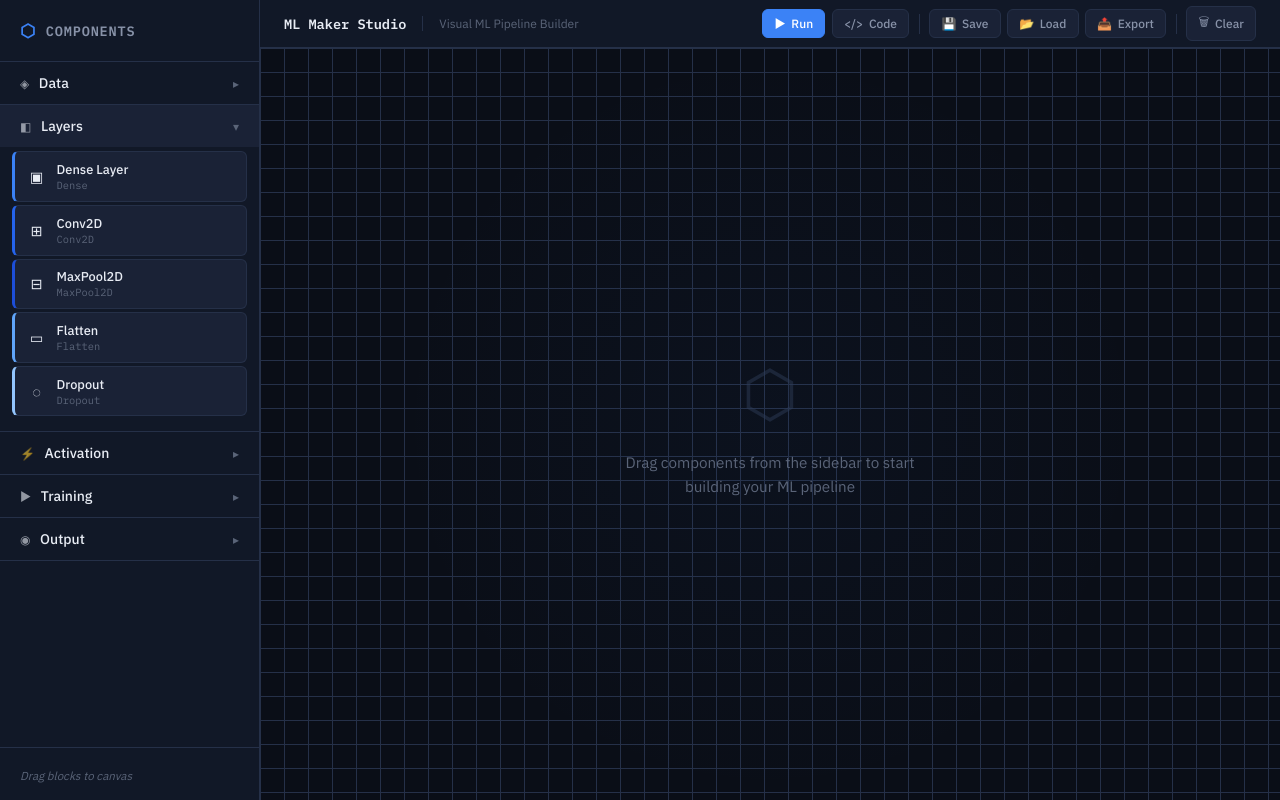
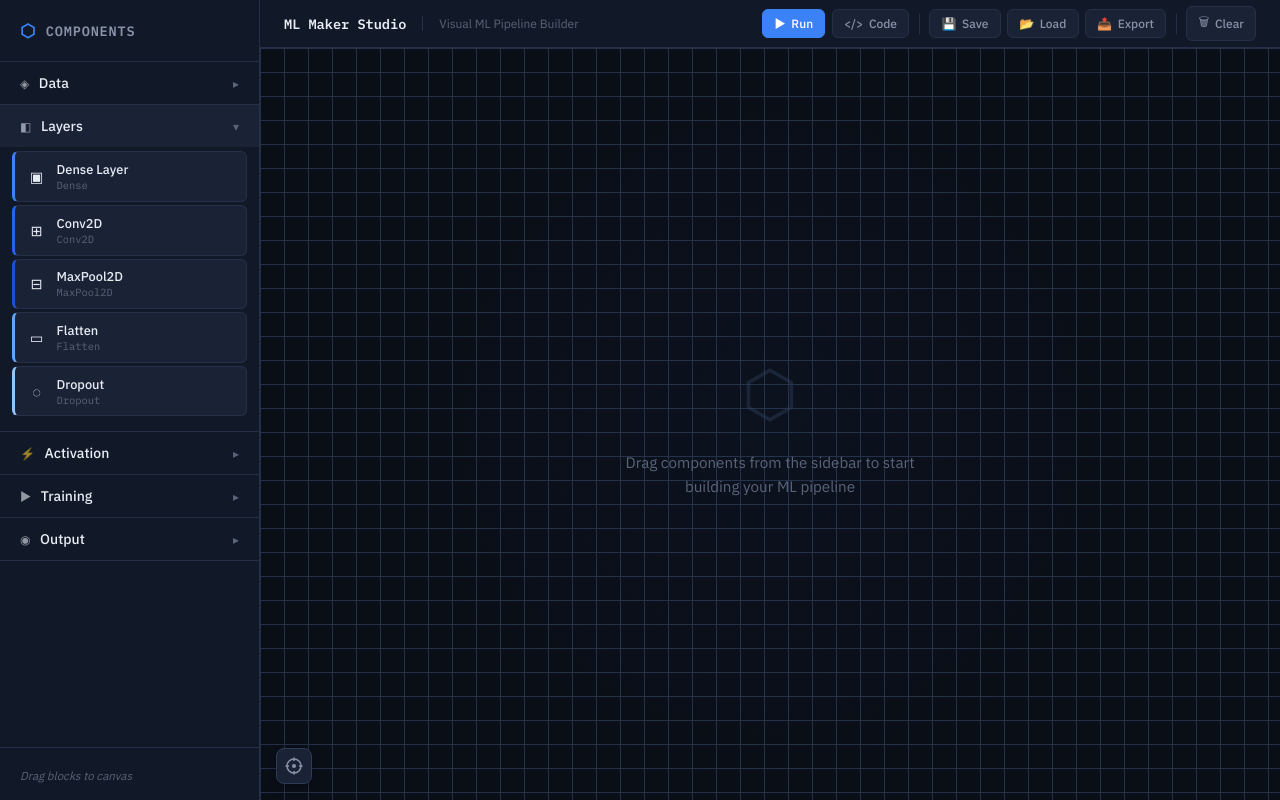
Before and after one commit to CameronSilverman/ML-Mechanics, a React (Create React App) app in the folder client/: page /whiteboard in a window 1280 px wide. Built offline with nearby package versions, Linux system fonts and the light colour scheme.

Commit message:
Made canvas infinitely pannable with mouse and add recenter button

```diff
--- a/client/src/components/Canvas.js
+++ b/client/src/components/Canvas.js
@@ -1,4 +1,4 @@
-import React, { useState, useCallback, useRef } from "react";
+import React, { useState, useCallback, useRef, useEffect } from "react";
 import { useDrop } from "react-dnd";
 import CanvasBlock from "./CanvasBlock";
 import ContextMenu from "./ContextMenu";
@@ -10,6 +10,8 @@ import { validateConnection } from "../utils/connectionRules";
 let idCounter = 0;
 export const setIdCounter = (val) => { idCounter = val; };
 export const getIdCounter = () => idCounter;
+
+const PAN_CLICK_THRESHOLD = 4;
 
 const Canvas = ({
   blocks,
@@ -23,9 +25,19 @@ const Canvas = ({
   const [selectedId, setSelectedId] = useState(null);
   const [pendingConnection, setPendingConnection] = useState(null);
   const [mousePos, setMousePos] = useState(null);
+
+  // Panning state
+  const [pan, setPan] = useState({ x: 0, y: 0 });
+  const [isPanning, setIsPanning] = useState(false);
+  const panStartRef = useRef({ x: 0, y: 0, panX: 0, panY: 0 });
+  const panRef = useRef({ x: 0, y: 0 });
+  const didPanRef = useRef(false);
   const canvasRef = useRef(null);
 
-  // Build a blockDefs map for ConnectionLayer
+  useEffect(() => {
+    panRef.current = pan;
+  }, [pan]);
+
   const blockDefs = {};
   for (const b of blocks) {
     const def = getComponentDef(b.type);
@@ -43,8 +55,6 @@ const Canvas = ({
       x,
       y,
       properties: { ...componentDef.defaults },
-      // outputs: { [portId]: { targetBlockId, targetPort } },
-      // inputs:  { [portId]: { sourceBlockId, sourcePort } },
       connectedOutputs: {},
       connectedInputs: {},
     };
@@ -106,11 +116,12 @@ const Canvas = ({
       const offset = monitor.getClientOffset();
       const canvasEl = document.getElementById("canvas");
       const canvasRect = canvasEl.getBoundingClientRect();
-      const x = offset.x - canvasRect.left + canvasEl.scrollLeft;
-      const y = offset.y - canvasRect.top + canvasEl.scrollTop;
+      const currentPan = panRef.current;
 
       if (item.componentDef) {
-        addBlock(item.componentDef, x - 80, y - 20);
+        const x = offset.x - canvasRect.left - currentPan.x - 80;
+        const y = offset.y - canvasRect.top - currentPan.y - 20;
+        addBlock(item.componentDef, x, y);
       } else if (item.id) {
         const delta = monitor.getDifferenceFromInitialOffset();
         moveBlock(item.id, item.x + delta.x, item.y + delta.y);
@@ -118,31 +129,80 @@ const Canvas = ({
     },
   });
 
-  // Connection interaction handlers
+  const handleMouseDown = useCallback((e) => {
+    if (pendingConnection) return;
+    if (e.button !== 0) return;
+
+    const t = e.target;
+    const isCanvasBg =
+      t.id === "canvas" ||
+      t.classList.contains("canvas-world") ||
+      t.classList.contains("canvas-placeholder") ||
+      t.classList.contains("canvas-placeholder-icon") ||
+      t.classList.contains("canvas-placeholder-text") ||
+      t.tagName === "svg";
+
+    if (!isCanvasBg) return;
+
+    setIsPanning(true);
+    didPanRef.current = false;
+    panStartRef.current = {
+      x: e.clientX,
+      y: e.clientY,
+      panX: pan.x,
+      panY: pan.y,
+    };
+  }, [pan, pendingConnection]);
+
+  const handleMouseMove = useCallback((e) => {
+    // Panning
+    if (isPanning) {
+      const dx = e.clientX - panStartRef.current.x;
+      const dy = e.clientY - panStartRef.current.y;
+      if (Math.abs(dx) > PAN_CLICK_THRESHOLD || Math.abs(dy) > PAN_CLICK_THRESHOLD) {
+        didPanRef.current = true;
+      }
+      setPan({
+        x: panStartRef.current.panX + dx,
+        y: panStartRef.current.panY + dy,
+      });
+      return;
+    }
+
+    // Connection dragging
+    if (!pendingConnection) return;
+    const canvasEl = document.getElementById("canvas");
+    const rect = canvasEl.getBoundingClientRect();
+    setMousePos({
+      x: e.clientX - rect.left - panRef.current.x,
+      y: e.clientY - rect.top - panRef.current.y,
+    });
+  }, [isPanning, pendingConnection]);
+
+  const handleMouseUp = useCallback(() => {
+    if (isPanning) {
+      setIsPanning(false);
+      return;
+    }
+    if (pendingConnection) {
+      setPendingConnection(null);
+      setMousePos(null);
+    }
+  }, [isPanning, pendingConnection]);
+
   const handlePortMouseDown = useCallback((e, blockId, portId) => {
     const block = blocks.find((b) => b.id === blockId);
     if (!block) return;
     const canvasEl = document.getElementById("canvas");
     const rect = canvasEl.getBoundingClientRect();
-    // Approximate port position: output port is on the right side of the block
-    const portX = block.x + 170 + 6; // BLOCK_WIDTH + PORT_RADIUS
-    const portY = block.y + 16; // HEADER_HEIGHT / 2
+    const portX = block.x + 170 + 6;
+    const portY = block.y + 16;
     setPendingConnection({ blockId, portId, x: portX, y: portY });
     setMousePos({
-      x: e.clientX - rect.left + canvasEl.scrollLeft,
-      y: e.clientY - rect.top + canvasEl.scrollTop,
+      x: e.clientX - rect.left - panRef.current.x,
+      y: e.clientY - rect.top - panRef.current.y,
     });
   }, [blocks]);
-
-  const handleCanvasMouseMove = useCallback((e) => {
-    if (!pendingConnection) return;
-    const canvasEl = document.getElementById("canvas");
-    const rect = canvasEl.getBoundingClientRect();
-    setMousePos({
-      x: e.clientX - rect.left + canvasEl.scrollLeft,
-      y: e.clientY - rect.top + canvasEl.scrollTop,
-    });
-  }, [pendingConnection]);
 
   const handlePortMouseUp = useCallback((toBlockId, toPortId) => {
     if (!pendingConnection) return;
@@ -193,13 +253,6 @@ const Canvas = ({
     setMousePos(null);
   }, [pendingConnection, blocks, connections, setConnections, setBlocks, onToast]);
 
-  const handleCanvasMouseUp = useCallback(() => {
-    if (pendingConnection) {
-      setPendingConnection(null);
-      setMousePos(null);
-    }
-  }, [pendingConnection]);
-
   const handleDeleteConnection = useCallback((connId) => {
     const conn = connections.find((c) => c.id === connId);
     if (conn) {
@@ -240,12 +293,10 @@ const Canvas = ({
       return;
     }
 
-    // Clean block-embedded data on both sides of every removed connection
     setBlocks((prev) =>
       prev.map((b) => {
         let updated = { ...b };
         for (const conn of matching) {
-          // Clean the source block's output array
           if (conn.fromBlockId === updated.id && updated.connectedOutputs[conn.fromPort]) {
             const filtered = updated.connectedOutputs[conn.fromPort].filter(
               (t) => !(t.targetBlockId === conn.toBlockId && t.targetPort === conn.toPort)
@@ -257,7 +308,6 @@ const Canvas = ({
               updated = { ...updated, connectedOutputs: { ...updated.connectedOutputs, [conn.fromPort]: filtered } };
             }
           }
-          // Clean the target block's input entry
           if (conn.toBlockId === updated.id) {
             const { [conn.toPort]: _, ...rest } = updated.connectedInputs;
             updated = { ...updated, connectedInputs: rest };
@@ -280,9 +330,32 @@ const Canvas = ({
   };
 
   const handleCanvasClick = () => {
+    // Suppress click if we just finished a pan drag
+    if (didPanRef.current) {
+      didPanRef.current = false;
+      return;
+    }
     setSelectedId(null);
     setContextMenu(null);
   };
+
+  const handleRecenter = useCallback((e) => {
+    e.stopPropagation();
+    if (blocks.length === 0) {
+      setPan({ x: 0, y: 0 });
+      return;
+    }
+    const canvasEl = document.getElementById("canvas");
+    const rect = canvasEl.getBoundingClientRect();
+    const minX = Math.min(...blocks.map((b) => b.x));
+    const maxX = Math.max(...blocks.map((b) => b.x + 170));
+    const minY = Math.min(...blocks.map((b) => b.y));
+    const maxY = Math.max(...blocks.map((b) => b.y + 100));
+    setPan({
+      x: rect.width / 2 - (minX + maxX) / 2,
+      y: rect.height / 2 - (minY + maxY) / 2,
+    });
+  }, [blocks]);
 
   const setRef = useCallback(
     (node) => {
@@ -296,10 +369,16 @@ const Canvas = ({
     <div
       id="canvas"
       ref={setRef}
-      className="canvas"
+      className={`canvas${isPanning ? " canvas-panning" : ""}`}
+      style={{ backgroundPosition: `${pan.x}px ${pan.y}px` }}
       onClick={handleCanvasClick}
-      onMouseMove={handleCanvasMouseMove}
-      onMouseUp={handleCanvasMouseUp}
+      onMouseDown={handleMouseDown}
+      onMouseMove={handleMouseMove}
+      onMouseUp={handleMouseUp}
+    >
+      <div
+        className="canvas-world"
+        style={{ transform: `translate(${pan.x}px, ${pan.y}px)` }}
       >
         <ConnectionLayer
           blocks={blocks}
@@ -309,15 +388,6 @@ const Canvas = ({
           blockDefs={blockDefs}
           onDeleteConnection={handleDeleteConnection}
         />
-
-      {blocks.length === 0 && !pendingConnection && (
-        <div className="canvas-placeholder">
-          <div className="canvas-placeholder-icon">⬡</div>
-          <div className="canvas-placeholder-text">
-            Drag components from the sidebar to start building your ML pipeline
-          </div>
-        </div>
-      )}
 
         {blocks.map((block) => (
           <CanvasBlock
@@ -330,6 +400,31 @@ const Canvas = ({
             onPortContextMenu={handlePortContextMenu}
           />
         ))}
+      </div>
+      {blocks.length === 0 && !pendingConnection && (
+        <div className="canvas-placeholder">
+          <div className="canvas-placeholder-icon">⬡</div>
+          <div className="canvas-placeholder-text">
+            Drag components from the sidebar to start building your ML pipeline
+          </div>
+        </div>
+      )}
+
+      {/* Recenter button — fixed in bottom-left of canvas */}
+      <button
+        className="recenter-btn"
+        onClick={handleRecenter}
+        title="Recenter view"
+      >
+        <svg width="18" height="18" viewBox="0 0 18 18" fill="none">
+          <circle cx="9" cy="9" r="7" stroke="currentColor" strokeWidth="1.5" />
+          <circle cx="9" cy="9" r="2" fill="currentColor" />
+          <line x1="9" y1="0.5" x2="9" y2="4" stroke="currentColor" strokeWidth="1.5" />
+          <line x1="9" y1="14" x2="9" y2="17.5" stroke="currentColor" strokeWidth="1.5" />
+          <line x1="0.5" y1="9" x2="4" y2="9" stroke="currentColor" strokeWidth="1.5" />
+          <line x1="14" y1="9" x2="17.5" y2="9" stroke="currentColor" strokeWidth="1.5" />
+        </svg>
+      </button>
 
       {contextMenu && (
         <ContextMenu
--- a/client/src/components/ConnectionLayer.js
+++ b/client/src/components/ConnectionLayer.js
@@ -12,13 +12,11 @@ const getPortPosition = (block, portId, direction, blockDef) => {
   const total = ports.length;
 
   if (direction === "input") {
-    // Input ports on the left edge
     const spacing = HEADER_HEIGHT + 20;
     const startY = block.y + HEADER_HEIGHT / 2;
     const y = total === 1 ? startY : startY + idx * spacing / total;
     return { x: block.x - PORT_RADIUS, y };
   } else {
-    // Output ports on the right edge
     return { x: block.x + BLOCK_WIDTH + PORT_RADIUS, y: block.y + HEADER_HEIGHT / 2 };
   }
 };
@@ -29,7 +27,6 @@ const BezierWire = ({ x1, y1, x2, y2, color, dashed, onClick }) => {
 
   return (
     <g onClick={onClick} style={{ cursor: onClick ? "pointer" : "default" }}>
-      {/* Invisible wider hit area */}
       {onClick && (
         <path d={d} fill="none" stroke="transparent" strokeWidth={12} />
       )}
@@ -61,8 +58,7 @@ const ConnectionLayer = ({
   };
 
   return (
-    <svg className="connection-layer">
-      {/* Render established connections */}
+    <svg className="connection-layer" style={{ overflow: "visible" }}>
       {connections.map((conn) => {
         const fromBlock = blocks.find((b) => b.id === conn.fromBlockId);
         const toBlock = blocks.find((b) => b.id === conn.toBlockId);
@@ -86,7 +82,6 @@ const ConnectionLayer = ({
         );
       })}
 
-      {/* Render pending connection (dragging) */}
       {pendingConnection && mousePos && (
         <BezierWire
           x1={pendingConnection.x}
--- a/client/src/styles/index.css
+++ b/client/src/styles/index.css
@@ -31,7 +31,7 @@ body {
   -webkit-font-smoothing: antialiased;
 }
 
-/* â”€â”€â”€ Home Page â”€â”€â”€ */
+/* Home Page */
 
 .home-page {
   height: 100vh;
@@ -96,7 +96,7 @@ body {
   transform: translateY(-1px);
 }
 
-/* â”€â”€â”€ Whiteboard Layout â”€â”€â”€ */
+/* Whiteboard Layout */
 
 .whiteboard-page {
   display: flex;
@@ -104,7 +104,7 @@ body {
   width: 100vw;
 }
 
-/* â”€â”€â”€ Sidebar â”€â”€â”€ */
+/* Sidebar */
 
 .sidebar {
   width: 260px;
@@ -240,7 +240,7 @@ body {
   font-style: italic;
 }
 
-/* â”€â”€â”€ Canvas Area â”€â”€â”€ */
+/* Canvas Area */
 
 .canvas-wrapper {
   flex: 1;
@@ -284,13 +284,29 @@ body {
 .canvas {
   flex: 1;
   position: relative;
-  overflow: auto;
+  overflow: hidden;
   background:
     radial-gradient(circle at 50% 50%, rgba(59, 130, 246, 0.03) 0%, transparent 60%),
     linear-gradient(var(--border) 1px, transparent 1px),
     linear-gradient(90deg, var(--border) 1px, transparent 1px);
   background-size: 100% 100%, 24px 24px, 24px 24px;
   background-color: var(--bg-deep);
+  cursor: grab;
+}
+
+.canvas.canvas-panning {
+  cursor: grabbing;
+}
+
+/* Canvas World (panning layer) */
+
+.canvas-world {
+  position: absolute;
+  top: 0;
+  left: 0;
+  width: 100%;
+  height: 100%;
+  will-change: transform;
 }
 
 .canvas-placeholder {
@@ -301,6 +317,7 @@ body {
   text-align: center;
   pointer-events: none;
   user-select: none;
+  z-index: 2;
 }
 
 .canvas-placeholder-icon {
@@ -317,7 +334,39 @@ body {
   line-height: 1.6;
 }
 
-/* â”€â”€â”€ Canvas Blocks â”€â”€â”€ */
+/* Recenter Button */
+
+.recenter-btn {
+  position: absolute;
+  bottom: 16px;
+  left: 16px;
+  z-index: 20;
+  width: 36px;
+  height: 36px;
+  display: flex;
+  align-items: center;
+  justify-content: center;
+  background: var(--bg-elevated);
+  border: 1px solid var(--border-light);
+  border-radius: 8px;
+  color: var(--text-secondary);
+  cursor: pointer;
+  transition: all 0.2s;
+  box-shadow: 0 2px 8px rgba(0, 0, 0, 0.3);
+}
+
+.recenter-btn:hover {
+  background: var(--bg-hover);
+  color: var(--accent);
+  border-color: var(--accent);
+  box-shadow: 0 0 12px var(--accent-glow);
+}
+
+.recenter-btn:active {
+  transform: scale(0.93);
+}
+
+/* Canvas Blocks */
 
 .canvas-block {
   position: absolute;
@@ -393,7 +442,7 @@ body {
   white-space: nowrap;
 }
 
-/* â”€â”€â”€ Ports â”€â”€â”€ */
+/* Ports */
 
 .port {
   position: absolute;
@@ -447,7 +496,7 @@ body {
   background: rgba(139, 92, 246, 0.3);
 }
 
-/* â”€â”€â”€ Connection Layer â”€â”€â”€ */
+/* Connection Layer */
 
 .connection-layer {
   position: absolute;
@@ -457,6 +506,7 @@ body {
   height: 100%;
   pointer-events: none;
   z-index: 0;
+  overflow: visible;
 }
 
 .connection-layer g {
@@ -472,7 +522,7 @@ body {
   stroke-width: 3;
 }
 
-/* â”€â”€â”€ Toolbar Actions â”€â”€â”€ */
+/* Toolbar Actions */
 
 .toolbar-actions {
   display: flex;
@@ -537,7 +587,7 @@ body {
   margin: 0 0.2rem;
 }
 
-/* â”€â”€â”€ Side Panels (Code + Training) â”€â”€â”€ */
+/* Side Panels (Code + Training) */
 
 .side-panel {
   width: 400px;
@@ -582,7 +632,7 @@ body {
   background: var(--bg-hover);
 }
 
-/* â”€â”€â”€ Code Panel â”€â”€â”€ */
+/* Code Panel */
 
 .code-panel-actions {
   display: flex;
@@ -672,7 +722,7 @@ body {
   background: var(--accent);
 }
 
-/* â”€â”€â”€ Training Panel â”€â”€â”€ */
+/* Training Panel */
 
 .training-content {
   flex: 1;
@@ -791,7 +841,7 @@ body {
   color: var(--accent);
 }
 
-/* â”€â”€â”€ Toast Notifications â”€â”€â”€ */
+/* Toast Notifications */
 
 .toast {
   position: fixed;
@@ -836,7 +886,7 @@ body {
   }
 }
 
-/* â”€â”€â”€ Context Menu â”€â”€â”€ */
+/* Context Menu */
 
 .context-overlay {
   position: fixed;
@@ -889,7 +939,7 @@ body {
   margin: 3px 8px;
 }
 
-/* â”€â”€â”€ Properties Panel â”€â”€â”€ */
+/* Properties Panel */
 
 .properties-overlay {
   position: fixed;
@@ -1036,7 +1086,7 @@ body {
   background: #2563eb;
 }
 
-/* â”€â”€â”€ Scrollbar â”€â”€â”€ */
+/* Scrollbar */
 
 ::-webkit-scrollbar {
   width: 6px;
```
Lines whose indentation alone changed are shown as unchanged.
